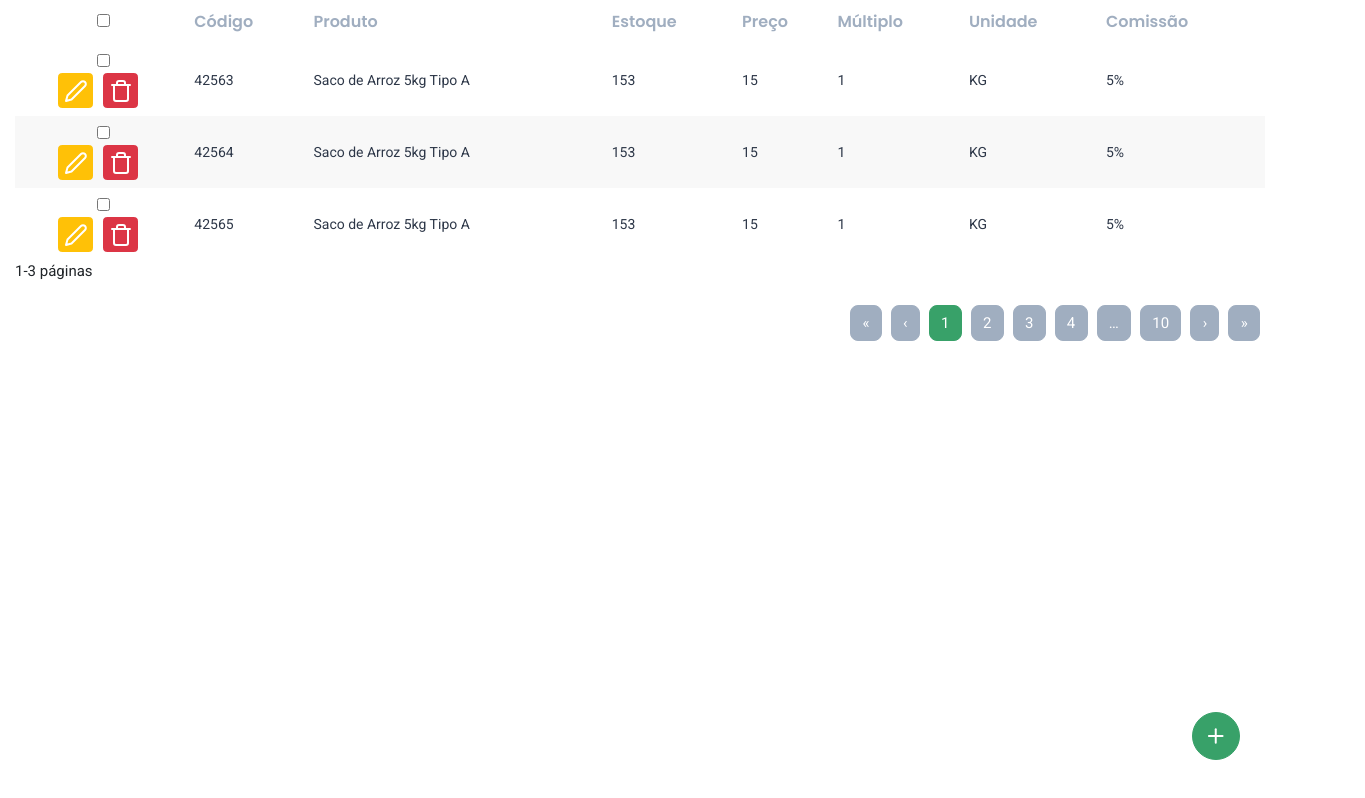
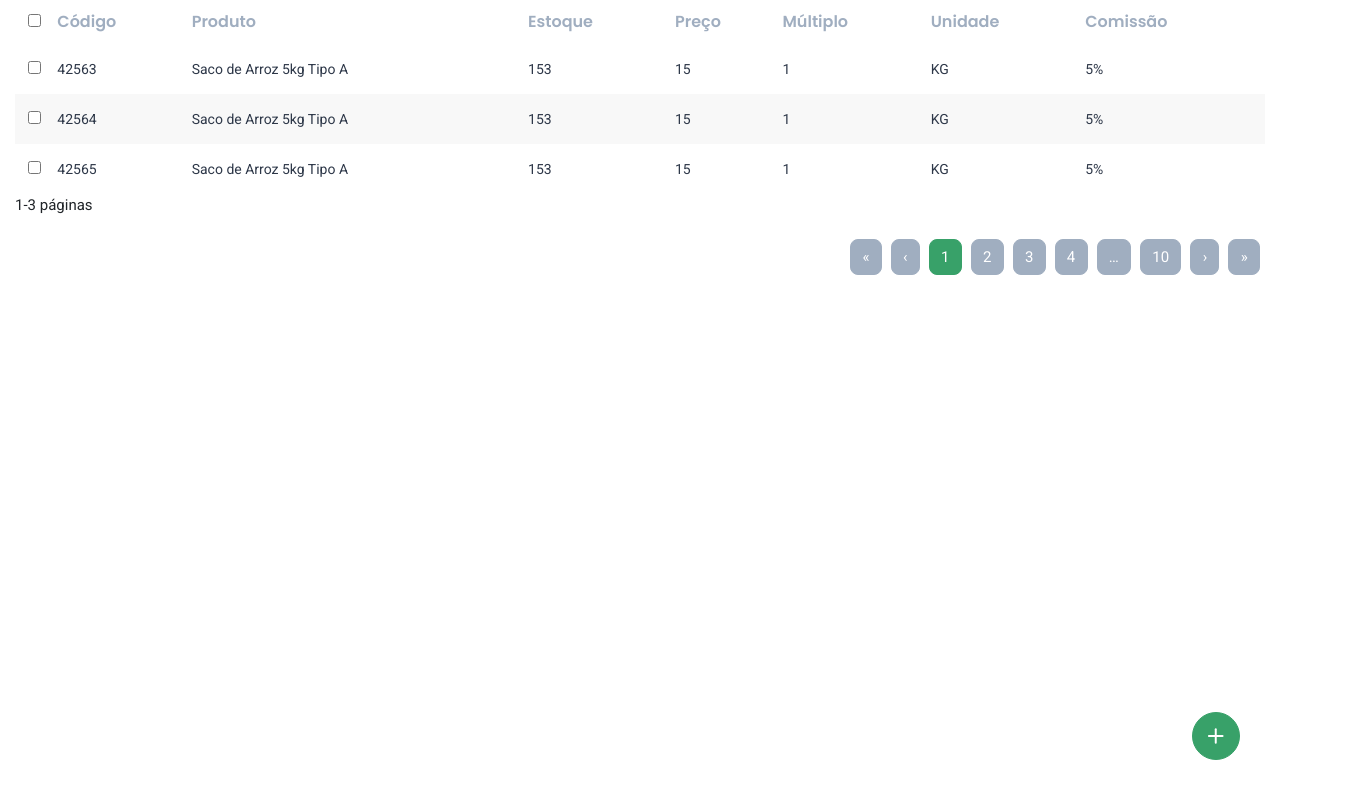
Before and after one commit to Neferson/vera_frontend, a Next.js app: page /products in a window 1280 px wide. Shown: the whole page, 1365 px wide, since content can reach past the window. Built offline with nearby package versions, Linux system fonts and the light colour scheme.

Commit message:
Tela de Produtos

```diff
--- a/src/components/VButtonEdit/index.tsx
+++ b/src/components/VButtonEdit/index.tsx
@@ -8,6 +8,6 @@ type VButtonEditProps = ButtonHTMLAttributes<HTMLButtonElement>;
 
 export function VButtonEdit({ ...ButtonProps }: VButtonEditProps){
 	return (
-		<Button {...ButtonProps} variant="warning" className={`${styles['td-button']}`}><Edit2 color="white" /></Button>
+		<Button {...ButtonProps} variant="outline-warning" className={`${styles['td-button']} ${styles["outline-warning"]}`}><Edit2 /></Button>
 	)
 }
--- a/src/components/VTableIndex/styles.module.scss
+++ b/src/components/VTableIndex/styles.module.scss
@@ -22,23 +22,13 @@
         background: #fff;
       }
 
-      .table-actions {
-        position: absolute;
-        width: 300px;
-        margin-left: 90%;
-        top: 7.5px;
-        display: flex;
-        align-items: center;
-        justify-content: center;
-        flex-direction: row;
-      }
-
       &:hover {
         background: rgba(76, 122, 98, 0.1);
 
-        .table-actions {
-          background: red;
-          display: none !important;
+        td {
+          div {
+            opacity: 1;
+          }
         }
       }
 
@@ -52,6 +42,17 @@
         button {
           margin-right: 10px;
         }
+
+        div {
+          position: absolute;
+          width: 280px;
+          top: 7.5px;
+          display: flex;
+          align-items: center;
+          justify-content: center;
+          flex-direction: row;
+          opacity: 0;
+        }
       }
     }
   }
--- a/src/pages/products/index.tsx
+++ b/src/pages/products/index.tsx
@@ -67,14 +67,9 @@ export default function ProductsList(){
 			<VTableIndex THeader={THeader}>
 				{ TBody.map((product) => {
 						return (
-							<>
 							<tr key={product.code}>
-								<td className="text-center position-relative">
+								<td className="text-center">
 									<input type="checkbox" onClick={() => handleCheckboxProducts(product.code)}/>
-									<div className="table-actions">
-										<VButtonEdit type="button" />
-										<VButtonDelete type="button" />
-									</div>
 								</td>
 								<td>{product.code}</td>
 								<td>{product.name}</td>
@@ -82,9 +77,14 @@ export default function ProductsList(){
 								<td>{product.amount}</td>
 								<td>{product.multiple}</td>
 								<td>{product.unit}</td>
-								<td>{product.seller_amount}</td>
+								<td className="position-relative">
+									{product.seller_amount}
+									<div className="table-actions">
+										<VButtonEdit type="button" />
+										<VButtonDelete type="button" />
+									</div>
+								</td>
 							</tr>
-						</>
 						)
 					}) }
 			</VTableIndex>
```
